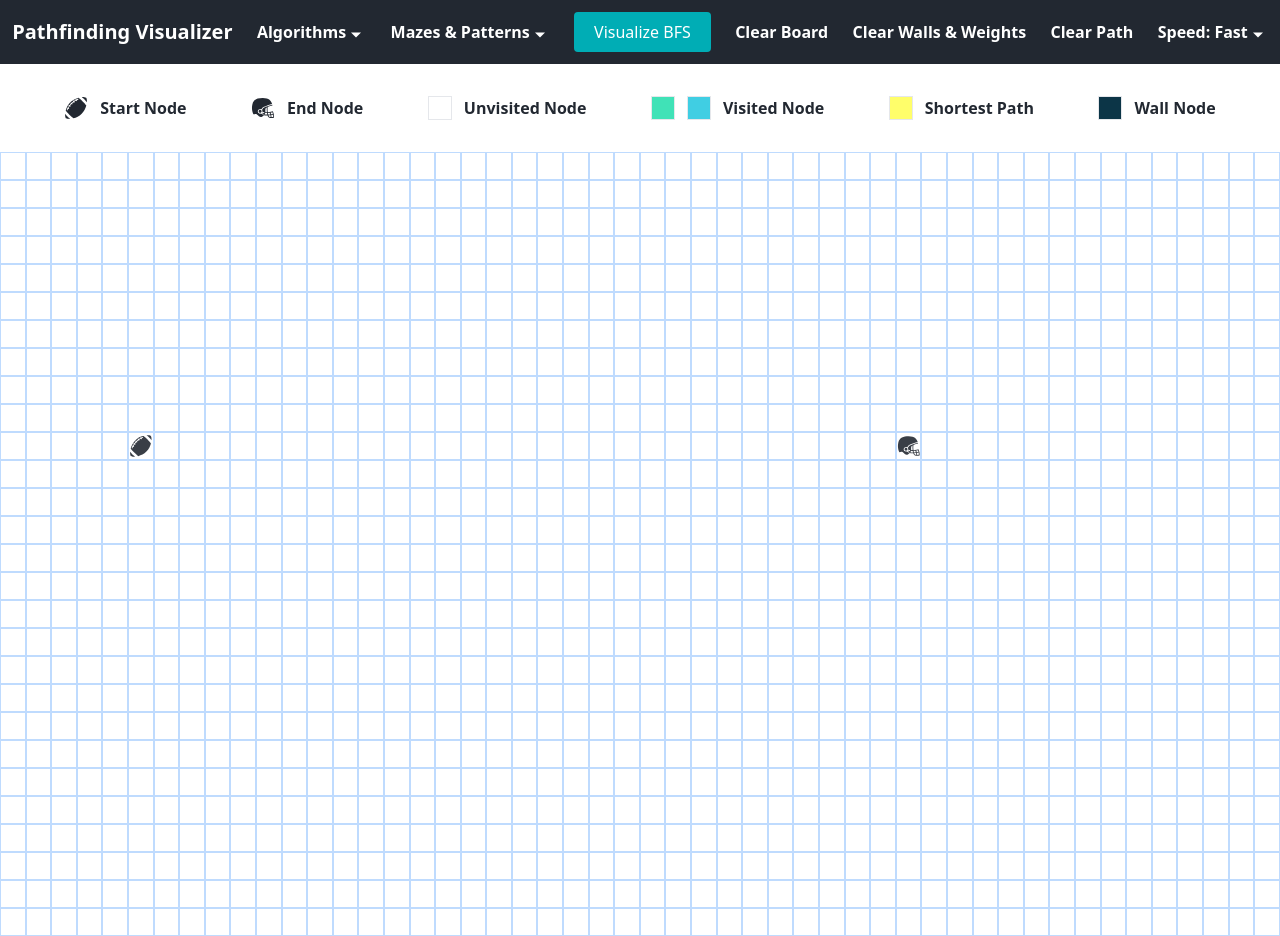
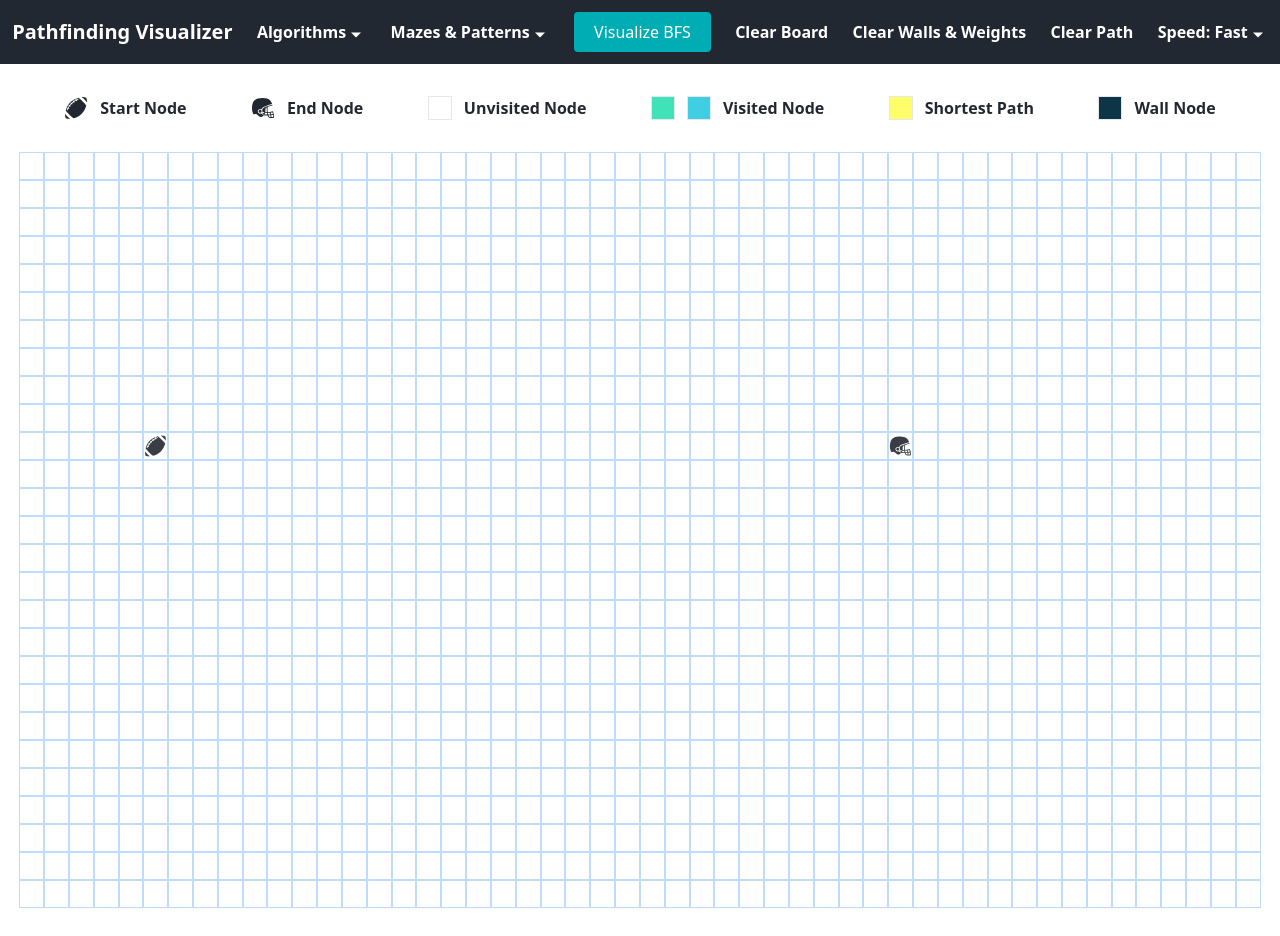
Before and after one commit to HusseinYasser/pathfinder, a React (Vite) app: page / in a window 1280 px wide. After the commit the page ends 908 px from the top, so only its background shows below. Built offline with nearby package versions, Linux system fonts and the light colour scheme.

Commit message:
fixed styling bugs

```diff
--- a/src/components/Grid.jsx
+++ b/src/components/Grid.jsx
@@ -45,7 +45,7 @@ const Grid = ({ walls, setWalls, startNode, setStartNode, endNode, setEndNode, v
 
     /* Generating the Grid */
     let grid = [];
-    for(let i = 0; i < 30; ++i)
+    for(let i = 0; i < 27; ++i)
     {
         let row = [];
         for(let j = 0; j < 50; ++j)
--- a/src/components/PathFinder.jsx
+++ b/src/components/PathFinder.jsx
@@ -42,7 +42,7 @@ const PathFinder = () => {
 
     const visualize = ( updating ) => {
         const pathFinder = new PathFinderContext(new BFS(), setVisitedNodes, setPath, updating, mapSpeed(speed));
-        const delayTime = pathFinder.findPath(38, 50, walls, startNode, endNode);
+        const delayTime = pathFinder.findPath(27, 50, walls, startNode, endNode);
         if(!updating) {
             setAppliedFinder(true);
             setLockGrid(true);
--- a/src/utils/utils.jsx
+++ b/src/utils/utils.jsx
@@ -15,7 +15,7 @@ const isVisited = (i, j, visited) => {
 const generateGridUI = ((grid, animate) => {
     /* Creating the Grid UI */
     let gridUI = []
-    for(let i = 0; i < 28; ++i)
+    for(let i = 0; i < 27; ++i)
     {
         let row = [];
         for(let j = 0; j < 50; ++j)
@@ -36,7 +36,7 @@ const generateGridUI = ((grid, animate) => {
                 animate = {animate}
             />);
         }
-        gridUI.push(<div className='flex w-full' key = {i}>
+        gridUI.push(<div className='flex w-gridWidth m-auto' key = {i}>
             {row}
         </div>
         );
--- a/tailwind.config.js
+++ b/tailwind.config.js
@@ -22,7 +22,8 @@ export default {
       },
       width:
       {
-        'cell': '2%'
+        'cell': '2%',
+        'gridWidth': '97%',
       }
     },
     animation: {
```
